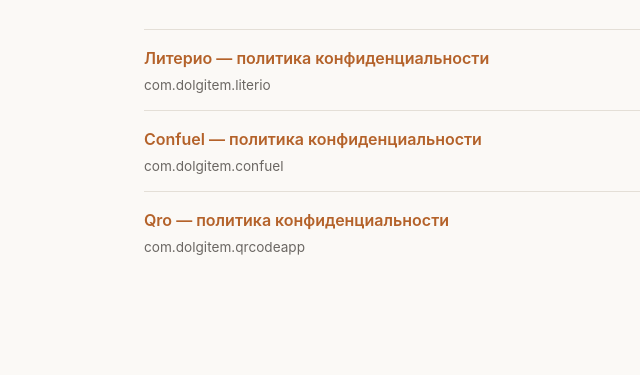
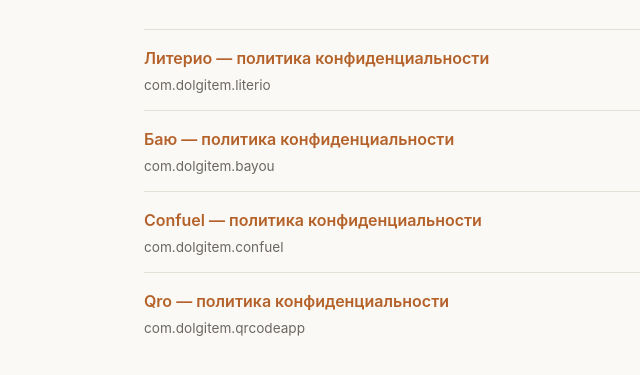
Before and after one commit to dolgitem/legal, a plain HTML site: page index.html in a window 1280 px wide. Shown: the part 123-498 px from the top of the page, without its empty margins (224-864 px from the left). Drawn offline with Linux system fonts and the light colour scheme.

Commit message:
Оглавление: добавлена Баю

```diff
--- a/index.html
+++ b/index.html
@@ -31,6 +31,10 @@
       <span class="pkg">com.dolgitem.literio</span>
     </li>
     <li>
+      <a href="bayu/privacy/">Баю — политика конфиденциальности</a>
+      <span class="pkg">com.dolgitem.bayou</span>
+    </li>
+    <li>
       <a href="confuel/privacy/">Confuel — политика конфиденциальности</a>
       <span class="pkg">com.dolgitem.confuel</span>
     </li>
```
